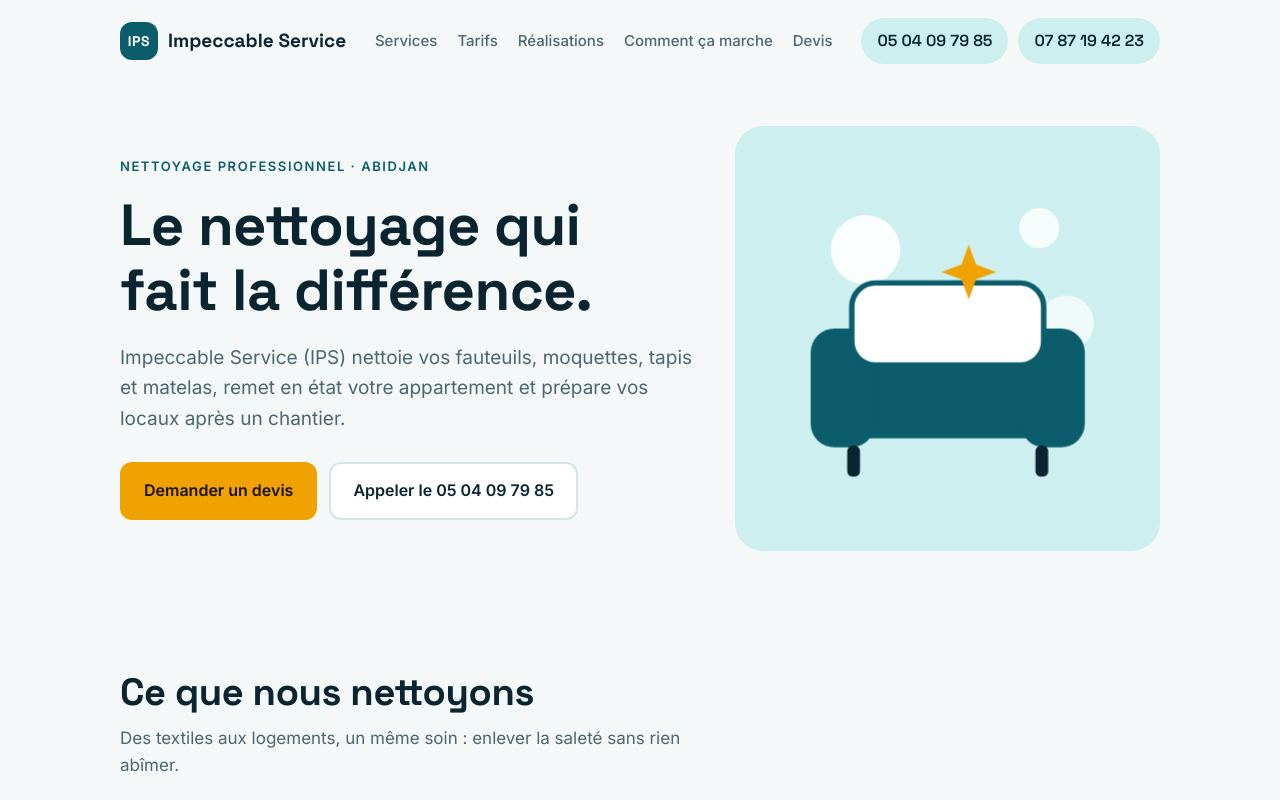
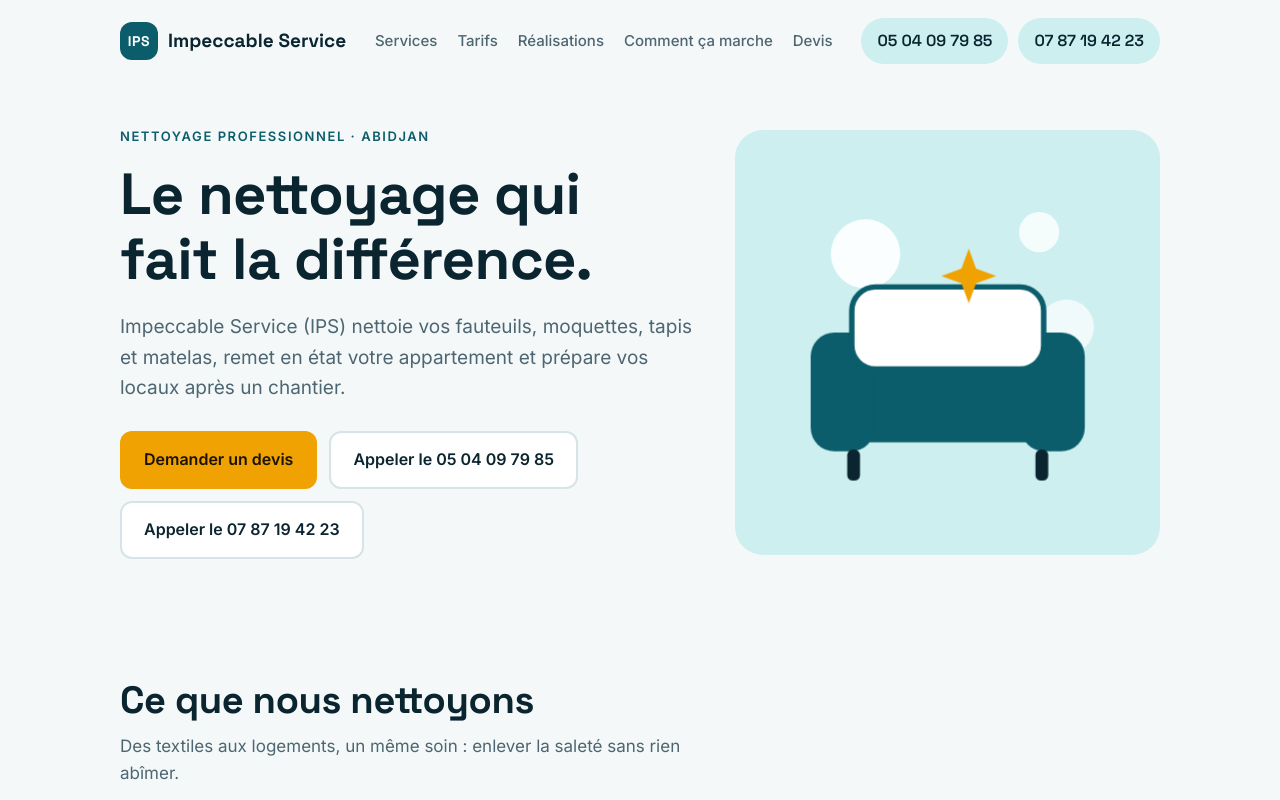
Before and after one commit to impeccable-serviceips/ips-nettoyage, a plain HTML site: page index.html in a window 1280 px wide. Shown: the top 800 px of the page. Drawn offline with Linux system fonts and the light colour scheme.

Commit message:
Add files via upload

```diff
--- a/index.html
+++ b/index.html
@@ -141,6 +141,7 @@
         <div class="cta-row">
           <a class="btn main" href="#devis">Demander un devis</a>
           <a class="btn ghost" href="tel:+2250504097985">Appeler le 05 04 09 79 85</a>
+          <a class="btn ghost" href="tel:+2250787194223">Appeler le 07 87 19 42 23</a>
         </div>
       </div>
       <div class="hero-art" aria-hidden="true">
```
